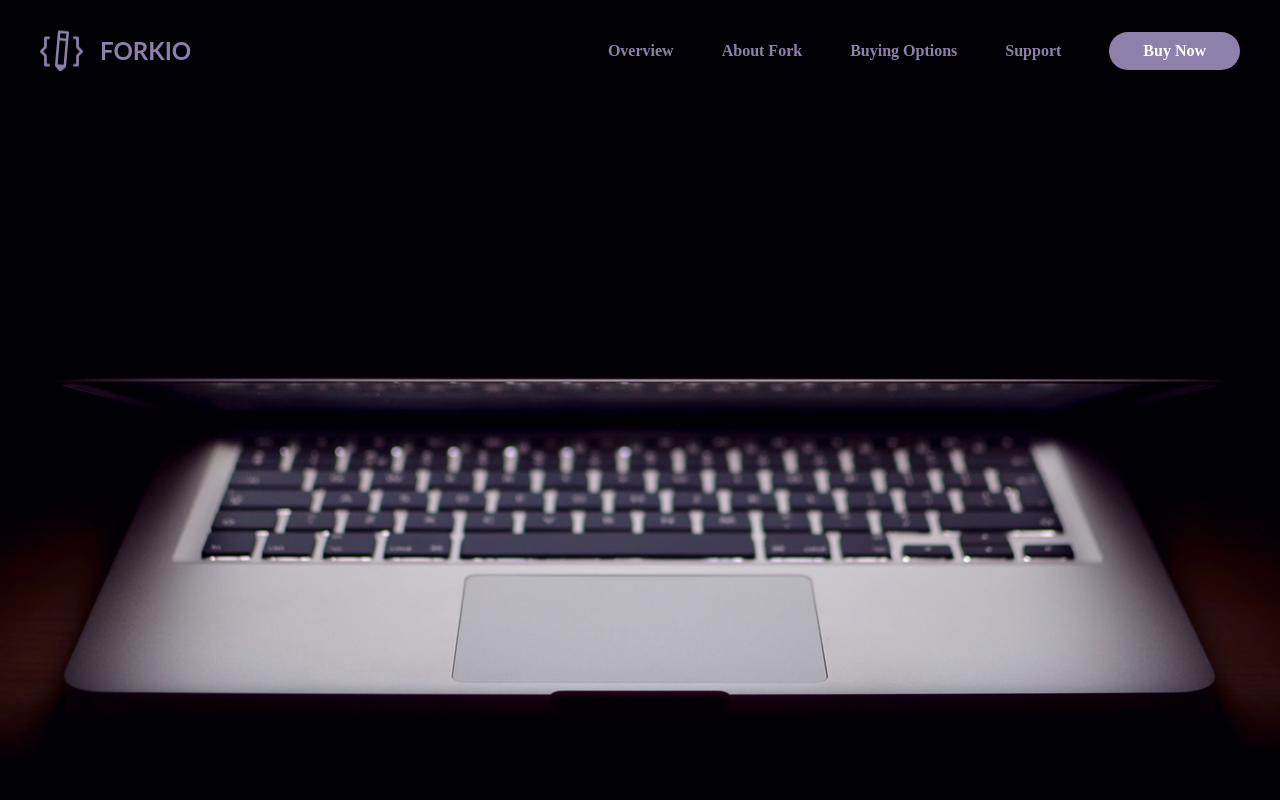
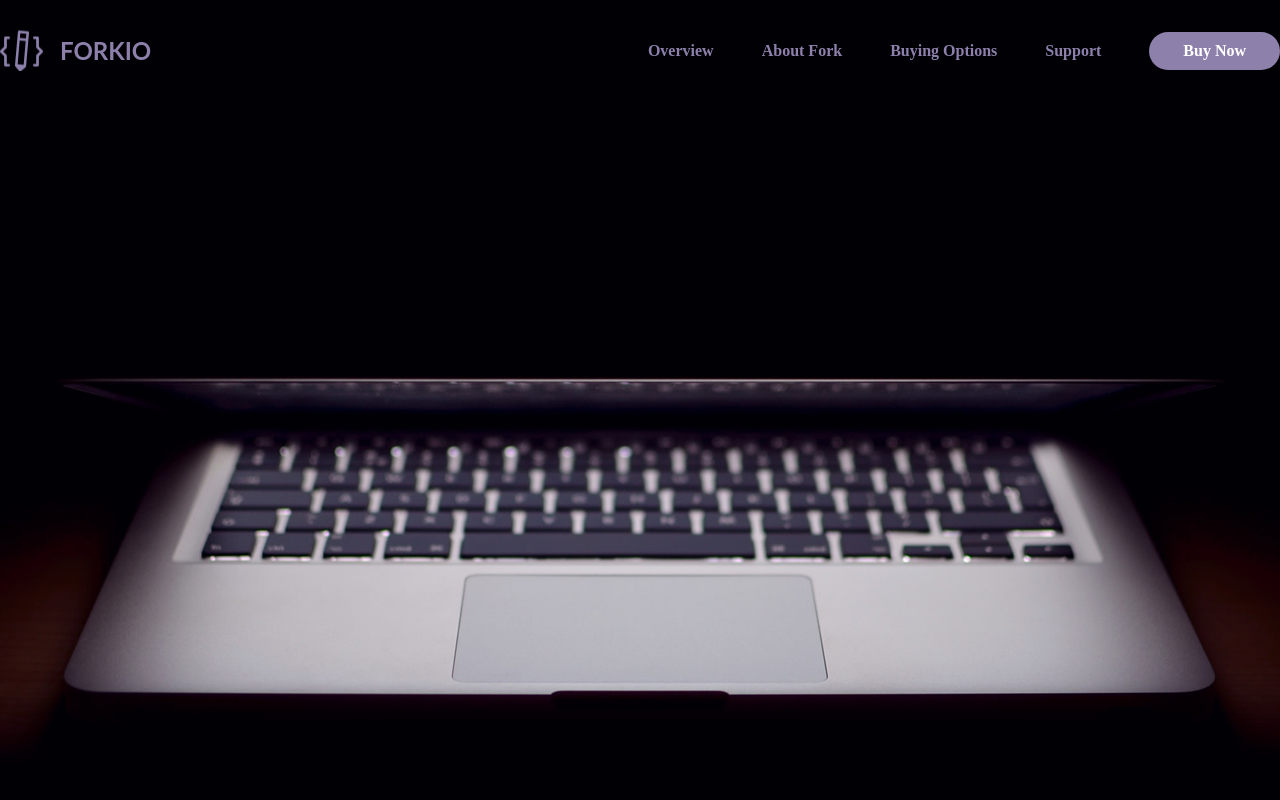
Before and after one commit to artemnadosha/forkio_project, a website: page src/index.html in a window 1280 px wide. Shown: the top 800 px of the page. Drawn offline with nearby package versions, Linux system fonts and the light colour scheme; files that its build step writes are made by us from their sources; files whose address does not match are found by name; a web font is replaced by a local one.

Commit message:
reset/gitignore/index.html files adjasted

```diff
--- a/src/scss/index.scss
+++ b/src/scss/index.scss
@@ -3,11 +3,5 @@
 @import "fonts/fonts";
 
 
-.container {
-  width: 100%;
-  max-width: 1200px;
-  margin: 0 auto;
-}
-
 @import "components/header";
 @import "components/main";
```
